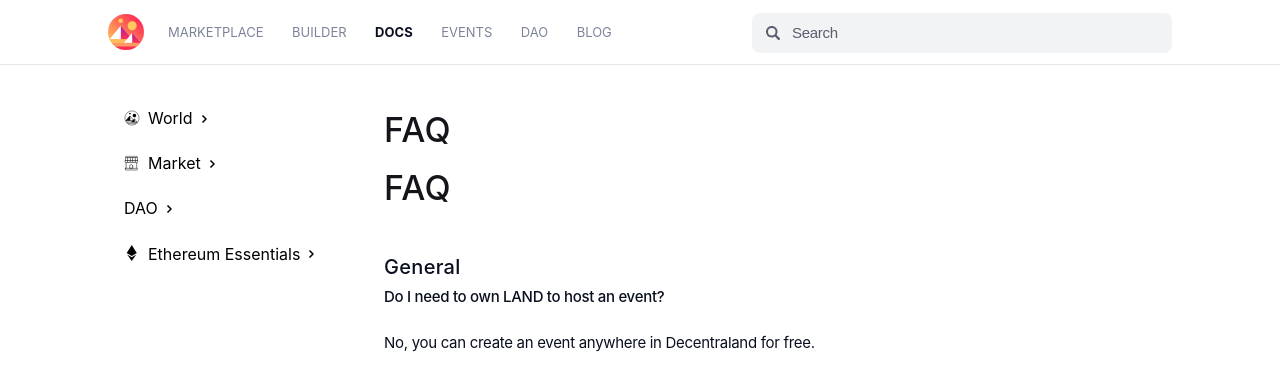
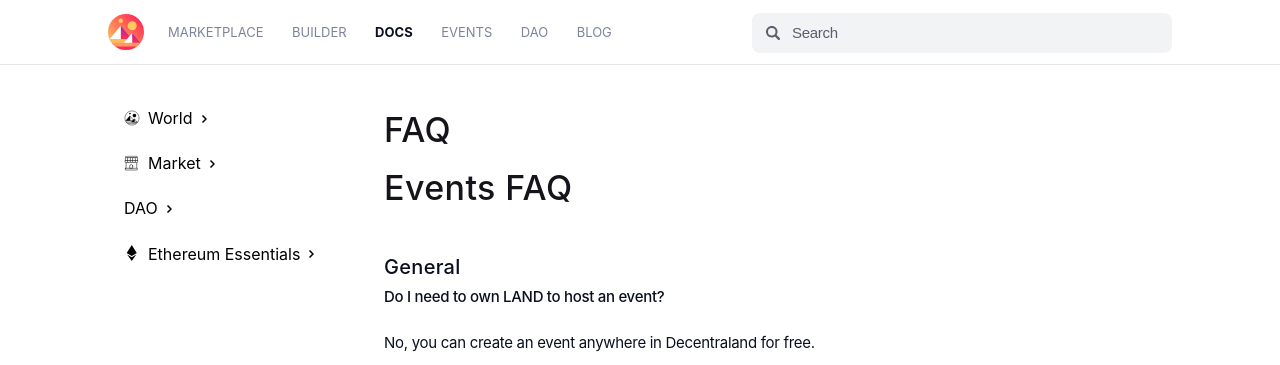
Before and after one commit to decentraland/player-documentation, a Jekyll site: the page built from _posts/events/2022-09-27-FAQ.md, in a window 1280 px wide. Shown: the top 365 px of the page. Built offline with Jekyll 4.4.1, drawn with Linux system fonts in a browser that asks for light colours; comment, search, counter and statistics services are not loaded.

Commit message:
Update 2022-09-27-FAQ.md

```diff
--- a/_posts/events/2022-09-27-FAQ.md
+++ b/_posts/events/2022-09-27-FAQ.md
@@ -1,9 +1,9 @@
 ---
 title: "FAQ"
-slug: "/player/events/FAQ"
+slug: "/player/events/events-FAQ"
 ---
 
-# FAQ
+# Events FAQ
 
 ## General
 
```
